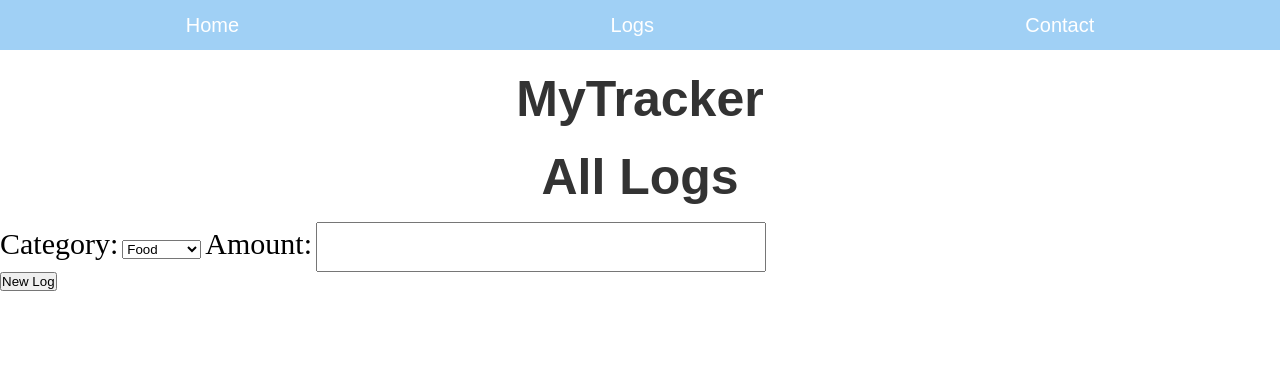
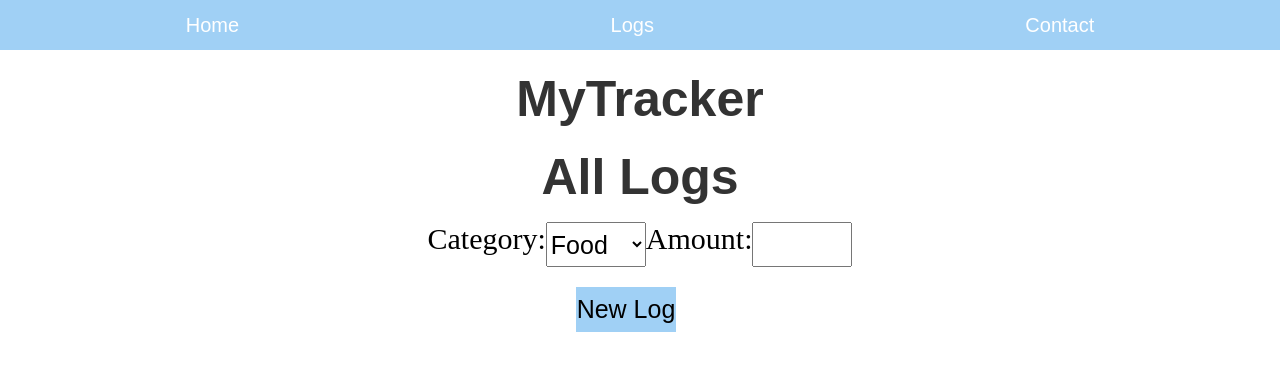
Before and after one commit to Sgissa/finance-tracker, a website: page views/log.html in a window 1280 px wide. Drawn offline with Linux system fonts and the light colour scheme; no server answers.

Commit message:
All styling is done and last bit of clean up

```diff
--- a/views/css/styles.css
+++ b/views/css/styles.css
@@ -125,3 +125,48 @@ input {
   margin: 0 auto;
   margin-top: 20px;
 }
+
+.difInput {
+  height: 20px;
+  width: 250px;
+}
+
+ul {
+  /* background-color: antiquewhite; */
+  width: 300px;
+  align-items: center;
+  margin: 0 auto;
+}
+
+li{
+  font-size: 30px;
+}
+
+.input-container {
+  /* background-color: antiquewhite; */
+  display: flex;
+  justify-content: center;
+}
+
+.catDrip {
+  height: 45px;
+  width: 100px;
+  font-size: 25px;
+}
+
+.difInput {
+  height: 45px;
+  width: 100px;
+  font-size: 25px;
+}
+
+.newBtn {
+  height: 45px;
+  width: 100px;
+  font-size: 25px;
+  background-color: #A0D0F5;
+  border: none;
+  margin-top: 20px;
+  margin-left: 45%;
+
+}
--- a/views/log.html
+++ b/views/log.html
@@ -21,7 +21,7 @@
       <ul id="allLogs"></ul>
       <div class="input-container">
         <label for="category-select">Category:</label>
-        <select id="category-select">
+        <select class="catDrip" id="category-select">
           <option value="Food">Food</option>
           <option value="Rent">Rent</option>
           <option value="Transport">Transport</option>
@@ -29,9 +29,9 @@
           <option value="Gas">Gas</option>
         </select>
         <label for="amount">Amount:</label>
-        <input type="number" id="amount-input" />
+        <input class="difInput" type="number" id="amount-input" />
       </div>
-      <button onclick="addLog()">New Log</button>
+      <button class="newBtn" onclick="addLog()">New Log</button>
     </section>
     <script src="app.js"></script>
   </body>
```
Also changed, not shown: views/index.html (+2 -2 lines).
